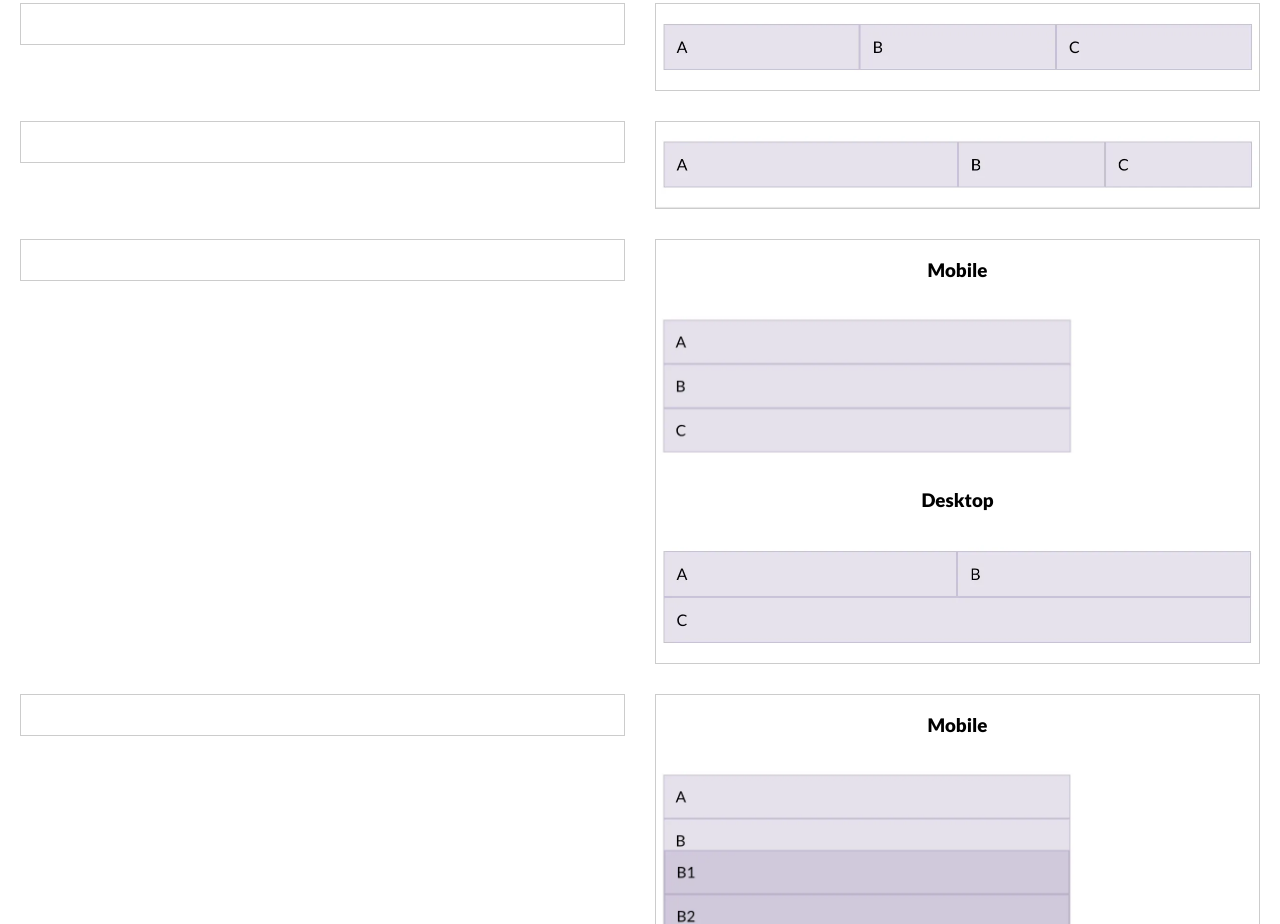
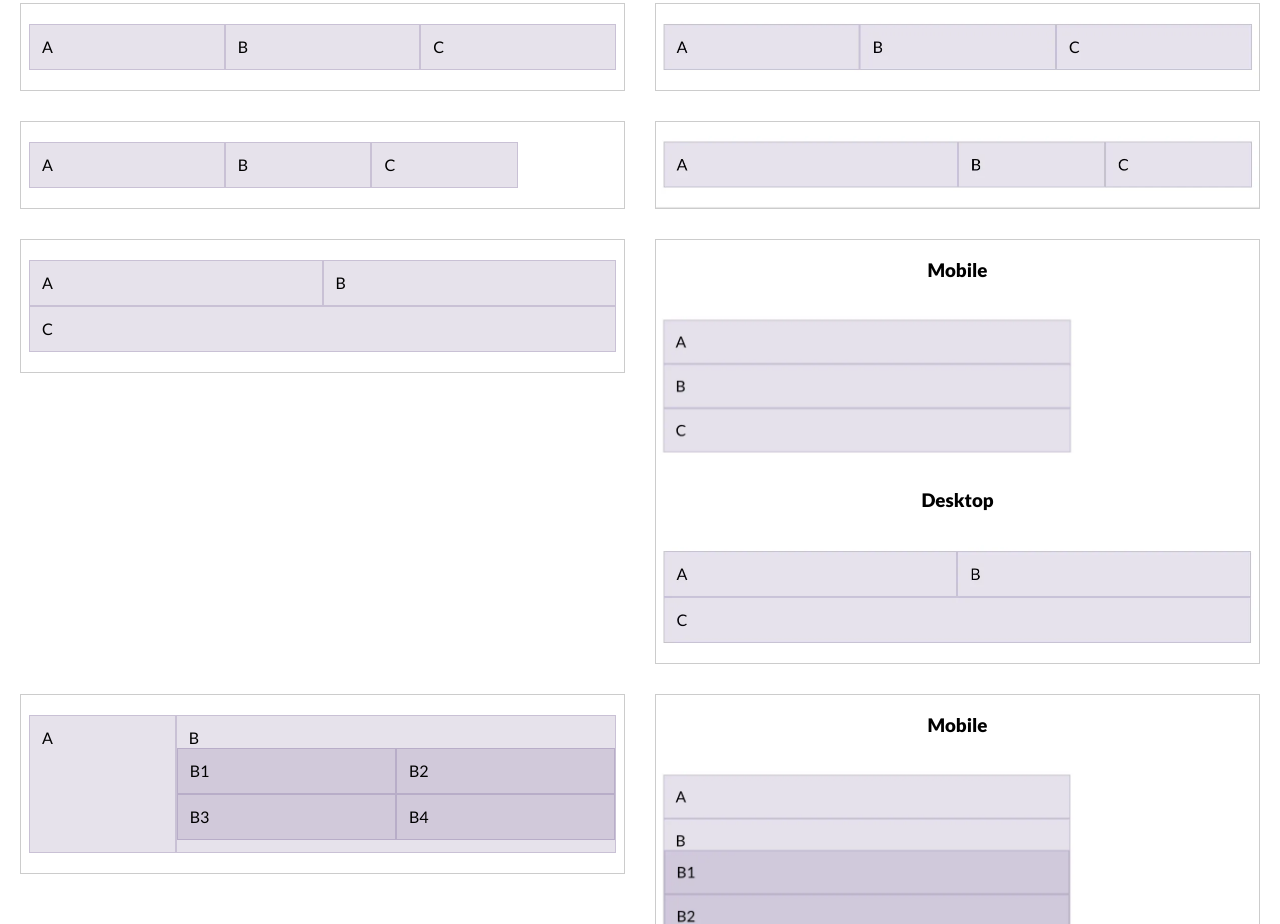
Before and after one commit to thomasrouiller/exercice-revision, a website built with Parcel: page src/index.html in a window 1280 px wide. Shown: the part 1876-2800 px from the top of the page. Built offline with nearby package versions, Linux system fonts and the light colour scheme.

Commit message:
bootstrap done

```diff
--- a/package.json
+++ b/package.json
@@ -30,5 +30,8 @@
     "posthtml-include": "^1.7.1",
     "rimraf": "^3.0.2",
     "sass": "^1.42.1"
+  },
+  "dependencies": {
+    "bootstrap": "^5.2.3"
   }
 }
--- a/src/index.html
+++ b/src/index.html
@@ -137,7 +137,11 @@
           <div class="l-row">
             <div class="l-col-6">
               <div class="l-exercice" id="bootstrap-01">
-                <!-- bootstrap-01 -->
+                <div class="row">
+                  <div class="col-4">A</div>
+                  <div class="col-4">B</div>
+                  <div class="col-4">C</div>
+                </div>
               </div>
             </div>
             <div class="l-col-6">
@@ -149,7 +153,11 @@
           <div class="l-row">
             <div class="l-col-6">
               <div class="l-exercice" id="bootstrap-02">
-                <!-- bootstrap-02 -->
+                <div class="row">
+                  <div class="col-4">A</div>
+                  <div class="col-3">B</div>
+                  <div class="col-3">C</div>
+                </div>
               </div>
             </div>
             <div class="l-col-6">
@@ -161,7 +169,11 @@
           <div class="l-row">
             <div class="l-col-6">
               <div class="l-exercice" id="bootstrap-03">
-                <!-- bootstrap-03 -->
+                <div class="row">
+                  <div class="col-md-6 col-sm-12">A</div>
+                  <div class="col-md-6 col-sm-12">B</div>
+                  <div class="col-md-12 col-sm-12">C</div>
+                </div>
               </div>
             </div>
             <div class="l-col-6">
@@ -176,7 +188,18 @@
           <div class="l-row">
             <div class="l-col-6">
               <div class="l-exercice" id="bootstrap-04">
-                <!-- bootstrap-04 -->
+                <div class="row">
+                  <div class="col-md-3 col-sm-12">A</div>
+                  <div class="col-md-9">
+                    B
+                    <div class="row">
+                      <div class="col-md-6">B1</div>
+                      <div class="col-md-6">B2</div>
+                      <div class="col-md-6">B3</div>
+                      <div class="col-md-6">B4</div>
+                    </div>
+                  </div>
+                </div>
               </div>
             </div>
             <div class="l-col-6">
--- a/src/scss/_layout.scss
+++ b/src/scss/_layout.scss
@@ -21,3 +21,15 @@
 .l-col-6:last-child .l-exercice {
   padding: 0;
 }
+
+.row + .row {
+  margin-top: 16px;
+}
+
+.row > .col,
+.row > [class^="col-"] {
+  padding-top: 12px;
+  padding-bottom: 12px;
+  background-color: rgba(86, 61, 124, 0.15);
+  border: 1px solid rgba(86, 61, 124, 0.2);
+}
--- a/src/scss/main.scss
+++ b/src/scss/main.scss
@@ -1,10 +1,11 @@
-@import 'base';
-@import 'layout';
-@import 'modules/info';
-@import 'modules/flexbox';
-@import 'modules/bootstrap';
-@import 'modules/position';
-@import 'modules/mediaqueries';
-@import 'modules/transitions';
-@import 'modules/animations';
-@import 'modules/javascript';
+@import "base";
+@import "layout";
+@import "modules/info";
+@import "modules/flexbox";
+@import "modules/bootstrap";
+@import "modules/position";
+@import "modules/mediaqueries";
+@import "modules/transitions";
+@import "modules/animations";
+@import "modules/javascript";
+@import "bootstrap/scss/bootstrap-grid";
```
Also changed, not shown: 1 other file.
